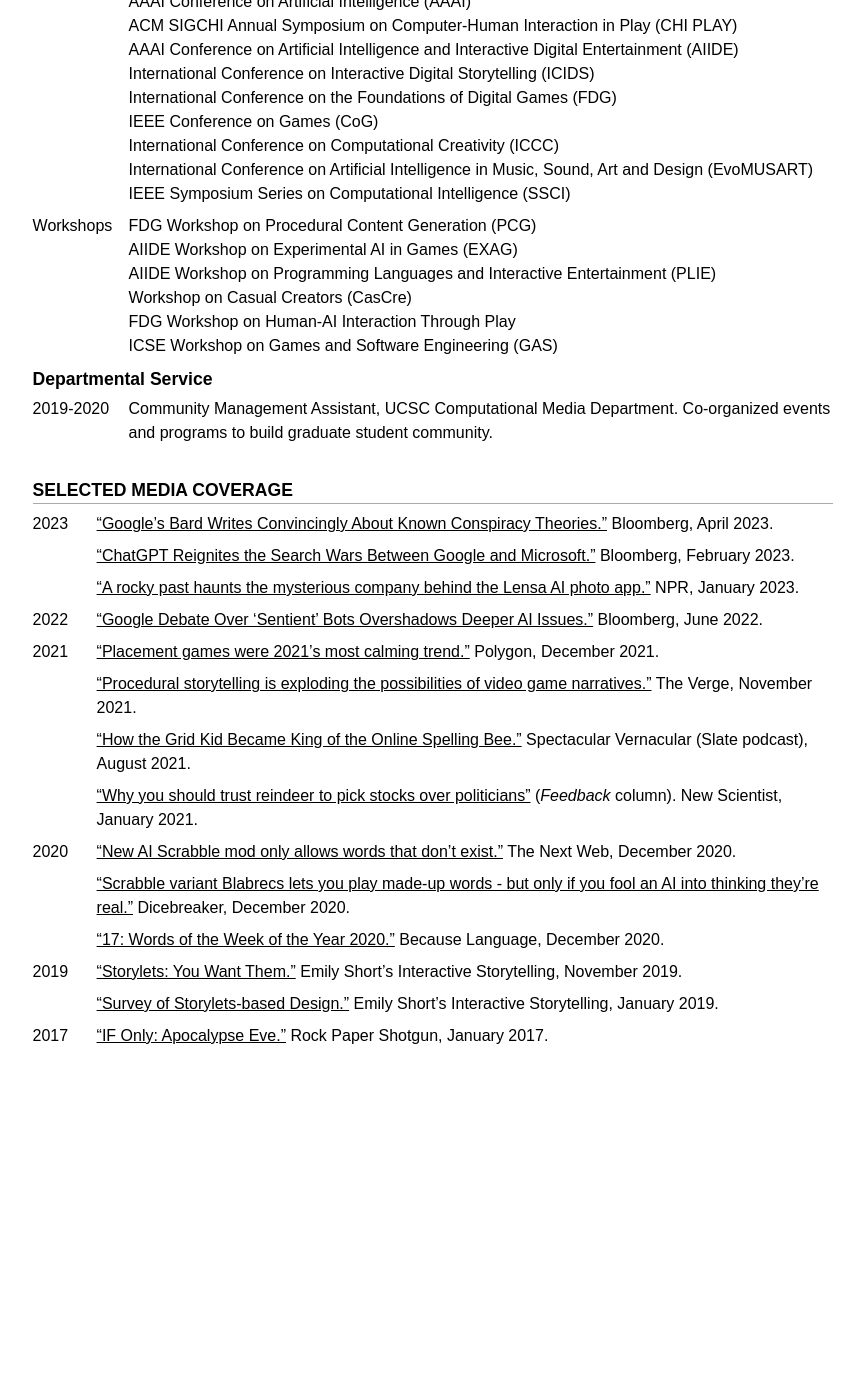
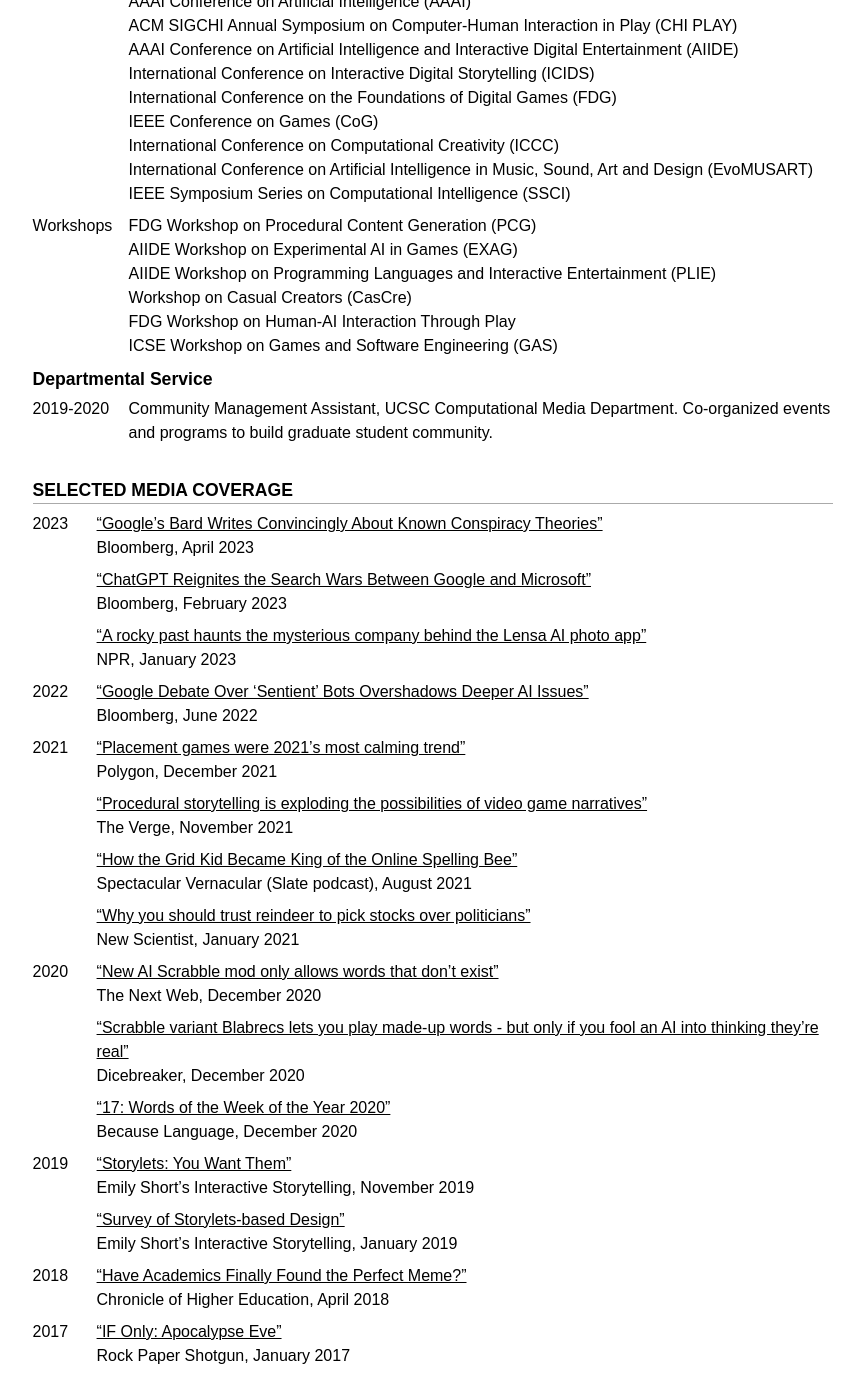
Before and after one commit to mkremins/mkremins.github.io, a Jekyll site: the page built from cv/index.html, in a window 1280 px wide and 1400 px high, scrolled down 9840 px. Shown: the whole window, without its empty margins (207-1068 px from the left). Built offline with Jekyll 4.4.1, drawn with Linux system fonts in a browser that asks for light colours; some web fonts are replaced; before the commit the page ends 10920 px from its top, so only the background shows below that.

Commit message:
Extract CV press entries out to a data file
(and tweak press entry formatting)

```diff
--- a/cv/index.html
+++ b/cv/index.html
@@ -503,81 +503,18 @@ layout: null
     </section>
     <section id="media">
       <h2>Selected Media Coverage</h2>
+      {%- assign years_seen = "" | split: "" -%}
+      {%- for article in site.data.press -%}
+      {%- unless article.hidden -%}
       <div class="dated-entry">
-        <div class="dated-date">2023</div>
-        <div class="dated-content"><a href="https://www.bloomberg.com/news/articles/2023-04-04/google-s-bard-writes-convincingly-about-known-conspiracy-theories">“Google’s Bard Writes Convincingly About Known Conspiracy Theories.”</a> Bloomberg, April 2023.</div>
+        <div class="dated-date">{%- unless years_seen contains article.year -%}{{article.year}}{%- endunless -%}</div>
+        <div class="dated-content"><a href="{{article.url}}">“{{article.title}}”</a><br>{{article.outlet}}, {{article.month}} {{article.year}}</div>
       </div>
-      <div class="dated-entry">
-        <div class="dated-date"></div>
-        <div class="dated-content"><a href="https://www.bloomberg.com/news/newsletters/2023-02-08/chatgpt-reignites-search-competition-microsoft-bing-vs-google-bard">“ChatGPT Reignites the Search Wars Between Google and Microsoft.”</a> Bloomberg, February 2023.</div>
-      </div>
-      <div class="dated-entry">
-        <div class="dated-date"></div>
-        <div class="dated-content"><a href="https://www.npr.org/2023/01/20/1147977527/lensa-ai-artificial-intelligence-photo-app-portraits-prisma">“A rocky past haunts the mysterious company behind the Lensa AI photo app.”</a> NPR, January 2023.</div>
-      </div>
-      <div class="dated-entry">
-        <div class="dated-date">2022</div>
-        <div class="dated-content"><a href="https://www.bloomberg.com/news/articles/2022-06-14/google-has-more-pressing-ai-problems-than-sentient-bots">“Google Debate Over ‘Sentient’ Bots Overshadows Deeper AI Issues.”</a> Bloomberg, June 2022.</div>
-      </div>
+      {%- assign years_seen = years_seen | push: article.year -%}
+      {%- endunless -%}
+      {%- endfor -%}
+      <!-- WSJ Blabrecs coverage? -->
       <!-- Scholastic VR interview? -->
-      <div class="dated-entry">
-        <div class="dated-date">2021</div>
-        <div class="dated-content"><a href="https://www.polygon.com/22858564/placement-games-unpacking-dorfromantik-xbox-game-pass-pc-series-x">“Placement games were 2021’s most calming trend.”</a> Polygon, December 2021.</div>
-      </div>
-      <div class="dated-entry">
-        <div class="dated-date"></div>
-        <div class="dated-content"><a href="https://www.theverge.com/2021/11/30/22807568/procedural-storytelling-video-games-dwarf-fortress-wildermyth-blaseball">“Procedural storytelling is exploding the possibilities of video game narratives.”</a> The Verge, November 2021.</div>
-      </div>
-      <div class="dated-entry">
-        <div class="dated-date"></div>
-        <div class="dated-content"><a href="https://slate.com/podcasts/spectacular-vernacular/2021/08/are-you-spectacular-vernaculars-next-spelling-bee-champion">“How the Grid Kid Became King of the Online Spelling Bee.”</a> Spectacular Vernacular (Slate podcast), August 2021.</div>
-      </div>
-      <!--
-      <div class="dated-entry">
-        <div class="dated-date">2021</div>
-        <div class="dated-content"><a href="https://www.thegamer.com/interview-the-fermi-paradox/">“Interview: The Fermi Paradox - A Harsh Look At Our Troubled Galaxy.”</a> TheGamer, June 2021.</div>
-      </div>
-      -->
-      <div class="dated-entry">
-        <div class="dated-date"></div>
-        <div class="dated-content"><a href="https://www.newscientist.com/article/mg24933162-600-why-you-should-trust-reindeer-to-pick-stocks-over-politicians/">“Why you should trust reindeer to pick stocks over politicians”</a> (<em>Feedback</em> column). New Scientist, January 2021.</div>
-      </div>
-      <!--
-      <div class="dated-entry">
-        <div class="dated-date"></div>
-        <div class="dated-content"><a href="https://elluba.medium.com/creative-ai-newsletter-10-art-design-and-music-updates-from-2020-6be7a2e26c49">“Creative AI newsletter #10 — Art, Design and Music updates from 2020.”</a> Creative AI Newsletter, January 2021.</div>
-      </div>
-      -->
-      <div class="dated-entry">
-        <div class="dated-date">2020</div>
-        <div class="dated-content"><a href="https://thenextweb.com/neural/2020/12/14/new-ai-scrabble-mod-only-allows-words-that-dont-exist/">“New AI Scrabble mod only allows words that don’t exist.”</a> The Next Web, December 2020.</div>
-      </div>
-      <div class="dated-entry">
-        <div class="dated-date"></div>
-        <div class="dated-content"><a href="https://www.dicebreaker.com/games/scrabble/news/scrabble-variant-nonsense-words-blabrecs-ai">“Scrabble variant Blabrecs lets you play made-up words - but only if you fool an AI into thinking they’re real.”</a> Dicebreaker, December 2020.</div>
-      </div>
-      <div class="dated-entry">
-        <div class="dated-date"></div>
-        <div class="dated-content"><a href="https://becauselanguage.com/17-words-of-the-week-of-the-year-2020/">“17: Words of the Week of the Year 2020.”</a> Because Language, December 2020.</div><!-- 38:05 -->
-      </div>
-      <div class="dated-entry">
-        <div class="dated-date">2019</div>
-        <div class="dated-content"><a href="https://emshort.blog/2019/11/29/storylets-you-want-them/">“Storylets: You Want Them.”</a> Emily Short’s Interactive Storytelling, November 2019.</div>
-      </div>
-      <div class="dated-entry">
-        <div class="dated-date"></div>
-        <div class="dated-content"><a href="https://emshort.blog/2019/01/06/kreminski-on-storylets/">“Survey of Storylets-based Design.”</a> Emily Short’s Interactive Storytelling, January 2019.</div>
-      </div>
-      <!--
-      <div class="dated-entry">
-        <div class="dated-date">2018</div>
-        <div class="dated-content"><a href="https://www.chronicle.com/article/have-academics-finally-found-the-perfect-meme/">“Have Academics Finally Found the Perfect Meme?”</a> Chronicle of Higher Education, April 2018.</div>
-      </div>
-      -->
-      <div class="dated-entry">
-        <div class="dated-date">2017</div>
-        <div class="dated-content"><a href="https://www.rockpapershotgun.com/2017/01/18/apocalypse-fiction/">“IF Only: Apocalypse Eve.”</a> Rock Paper Shotgun, January 2017.
-      </div>
     </section>
   </main>
 </body>
```
Also changed, not shown: _data/press.json (added, +124 -0 lines).
